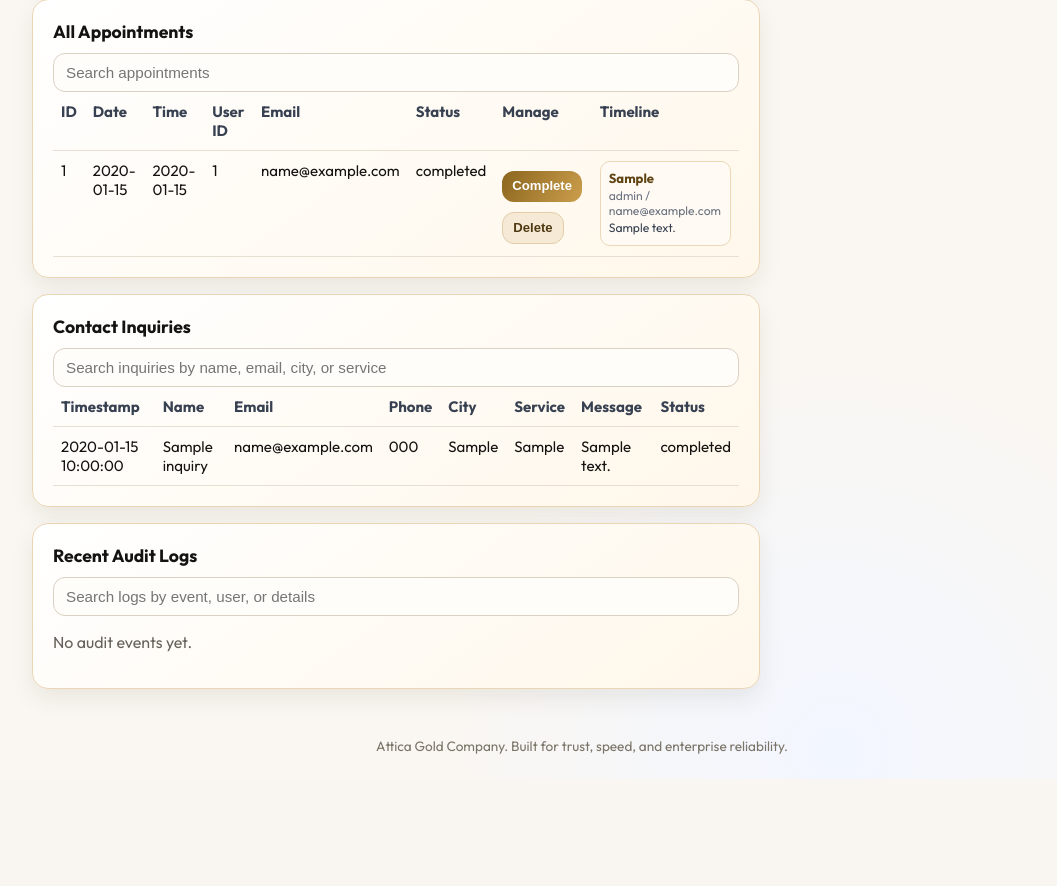
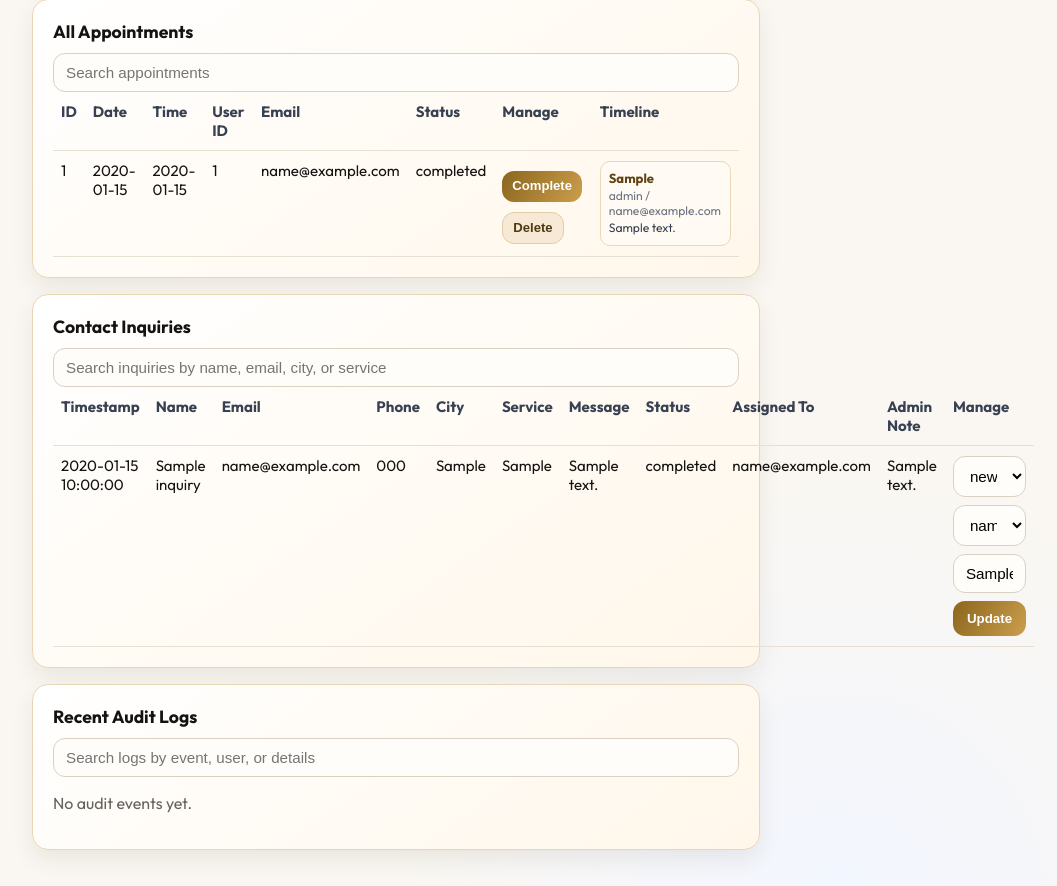
Before and after one commit to Kaif0333/Attica-Gold-Project, a FastAPI app: page /admin in a window 1280 px wide. Shown: the part 728-1614 px from the top of the page, without its empty margins (58-1115 px from the left). Before the commit the page ends 1507 px from the top, so only its background shows below. Run offline with FastAPI, Linux system fonts and the light colour scheme; the visitor is signed in with stand-in values (Sample User, id 1); tables that the repository leaves empty hold one stand-in row (values such as "Sample post"); data that the repository does not hold is empty.

Commit message:
feat: add admin inquiry assignment and status workflow

```diff
--- a/app/main.py
+++ b/app/main.py
@@ -34,6 +34,7 @@ from app.settings import get_settings
 settings = get_settings()
 logger = configure_logging()
 ALLOWED_ROLES = {"client", "staff", "admin"}
+ALLOWED_INQUIRY_STATUSES = {"new", "contacted", "resolved", "spam"}
 CONTENT_SECURITY_POLICY = (
     "default-src 'self'; "
     "script-src 'self'; "
@@ -365,6 +366,7 @@ def submit_contact_inquiry(
         service=clean_service or None,
         message=clean_message,
         status="new",
+        updated_at=datetime.now(timezone.utc),
     )
     db.add(inquiry)
     db.commit()
@@ -1200,6 +1202,12 @@ def admin_dashboard(request: Request, db: Session = Depends(get_db)):
         return RedirectResponse("/dashboard", status_code=303)
 
     users = db.query(User).order_by(User.id.desc()).all()
+    staff_users = (
+        db.query(User)
+        .filter(or_(User.role == "staff", User.role == "admin"))
+        .order_by(User.email.asc())
+        .all()
+    )
     appointments = db.query(Appointment).order_by(Appointment.created_at.desc()).all()
     inquiries = db.query(Inquiry).order_by(Inquiry.created_at.desc()).limit(200).all()
     appointment_events = _events_by_appointment(db, limit=1000)
@@ -1210,6 +1218,7 @@ def admin_dashboard(request: Request, db: Session = Depends(get_db)):
         "admin.html",
         {
             "users": users,
+            "staff_users": staff_users,
             "appointments": appointments,
             "inquiries": inquiries,
             "appointment_events": appointment_events,
@@ -1218,6 +1227,73 @@ def admin_dashboard(request: Request, db: Session = Depends(get_db)):
             "flash": pop_flash(request),
         },
     )
+
+
+@app.post("/admin/inquiries/{inquiry_id}/manage")
+def admin_manage_inquiry(
+    request: Request,
+    inquiry_id: int,
+    status: str = Form(...),
+    assigned_to_email: str = Form(""),
+    admin_note: str = Form(""),
+    csrf_token: str = Form(...),
+    db: Session = Depends(get_db),
+):
+    actor_id = request.session.get("user_id")
+    actor_email = request.session.get("user")
+    if not actor_id:
+        return RedirectResponse("/login", status_code=303)
+    if not has_admin_access(request):
+        set_flash(request, "Admin access required.", "error")
+        return RedirectResponse("/dashboard", status_code=303)
+    if not validate_csrf_token(request, csrf_token):
+        set_flash(request, "Invalid security token. Please refresh and try again.", "error")
+        return RedirectResponse("/admin", status_code=303)
+
+    normalized_status = status.strip().lower()
+    if normalized_status not in ALLOWED_INQUIRY_STATUSES:
+        set_flash(request, "Invalid inquiry status.", "error")
+        return RedirectResponse("/admin", status_code=303)
+
+    inquiry = db.query(Inquiry).filter(Inquiry.id == inquiry_id).first()
+    if not inquiry:
+        set_flash(request, "Inquiry not found.", "error")
+        return RedirectResponse("/admin", status_code=303)
+
+    normalized_assignee = assigned_to_email.strip().lower()
+    assignee_value = None
+    if normalized_assignee:
+        assignee = (
+            db.query(User)
+            .filter(User.email == normalized_assignee)
+            .filter(or_(User.role == "staff", User.role == "admin"))
+            .first()
+        )
+        if not assignee:
+            set_flash(request, "Assigned user must be a staff/admin account.", "error")
+            return RedirectResponse("/admin", status_code=303)
+        assignee_value = assignee.email
+
+    previous_status = inquiry.status
+    inquiry.status = normalized_status
+    inquiry.assigned_to_email = assignee_value
+    inquiry.admin_note = admin_note.strip() or None
+    inquiry.updated_at = datetime.now(timezone.utc)
+    db.commit()
+
+    log_event(
+        db,
+        "ADMIN_INQUIRY_UPDATED",
+        user_id=actor_id,
+        user_email=actor_email,
+        ip_address=client_ip(request),
+        details=(
+            f"Inquiry {inquiry.id} updated from {previous_status} to {inquiry.status}; "
+            f"assigned_to={inquiry.assigned_to_email or 'none'}."
+        ),
+    )
+    set_flash(request, "Inquiry updated successfully.", "success")
+    return RedirectResponse("/admin", status_code=303)
 
 
 @app.get("/admin/reports/appointments.csv")
--- a/app/models.py
+++ b/app/models.py
@@ -64,4 +64,7 @@ class Inquiry(Base):
     service = Column(String, nullable=True)
     message = Column(String, nullable=False)
     status = Column(String, nullable=False, default="new")
+    assigned_to_email = Column(String, nullable=True)
+    admin_note = Column(String, nullable=True)
     created_at = Column(DateTime, default=lambda: datetime.now(timezone.utc), index=True)
+    updated_at = Column(DateTime, default=lambda: datetime.now(timezone.utc), index=True)
--- a/templates/admin.html
+++ b/templates/admin.html
@@ -150,6 +150,9 @@
                     <th>Service</th>
                     <th>Message</th>
                     <th>Status</th>
+                    <th>Assigned To</th>
+                    <th>Admin Note</th>
+                    <th>Manage</th>
                 </tr>
             </thead>
             <tbody>
@@ -163,6 +166,27 @@
                     <td>{{ inquiry.service or "-" }}</td>
                     <td>{{ inquiry.message }}</td>
                     <td>{{ inquiry.status }}</td>
+                    <td>{{ inquiry.assigned_to_email or "-" }}</td>
+                    <td>{{ inquiry.admin_note or "-" }}</td>
+                    <td>
+                        <form method="post" action="/admin/inquiries/{{ inquiry.id }}/manage" class="form-grid">
+                            <input type="hidden" name="csrf_token" value="{{ csrf_token }}">
+                            <select name="status">
+                                <option value="new" {% if inquiry.status == "new" %}selected{% endif %}>new</option>
+                                <option value="contacted" {% if inquiry.status == "contacted" %}selected{% endif %}>contacted</option>
+                                <option value="resolved" {% if inquiry.status == "resolved" %}selected{% endif %}>resolved</option>
+                                <option value="spam" {% if inquiry.status == "spam" %}selected{% endif %}>spam</option>
+                            </select>
+                            <select name="assigned_to_email">
+                                <option value="">Unassigned</option>
+                                {% for member in staff_users %}
+                                <option value="{{ member.email }}" {% if inquiry.assigned_to_email == member.email %}selected{% endif %}>{{ member.email }}</option>
+                                {% endfor %}
+                            </select>
+                            <input type="text" name="admin_note" value="{{ inquiry.admin_note or '' }}" placeholder="Add note">
+                            <button class="btn btn-primary" type="submit">Update</button>
+                        </form>
+                    </td>
                 </tr>
                 {% endfor %}
             </tbody>
```
Also changed, not shown: alembic/versions/20260224_0006_add_inquiry_management_fields.py (added, +54 -0 lines), tests/test_web_flow.py (+64 -0 lines).
